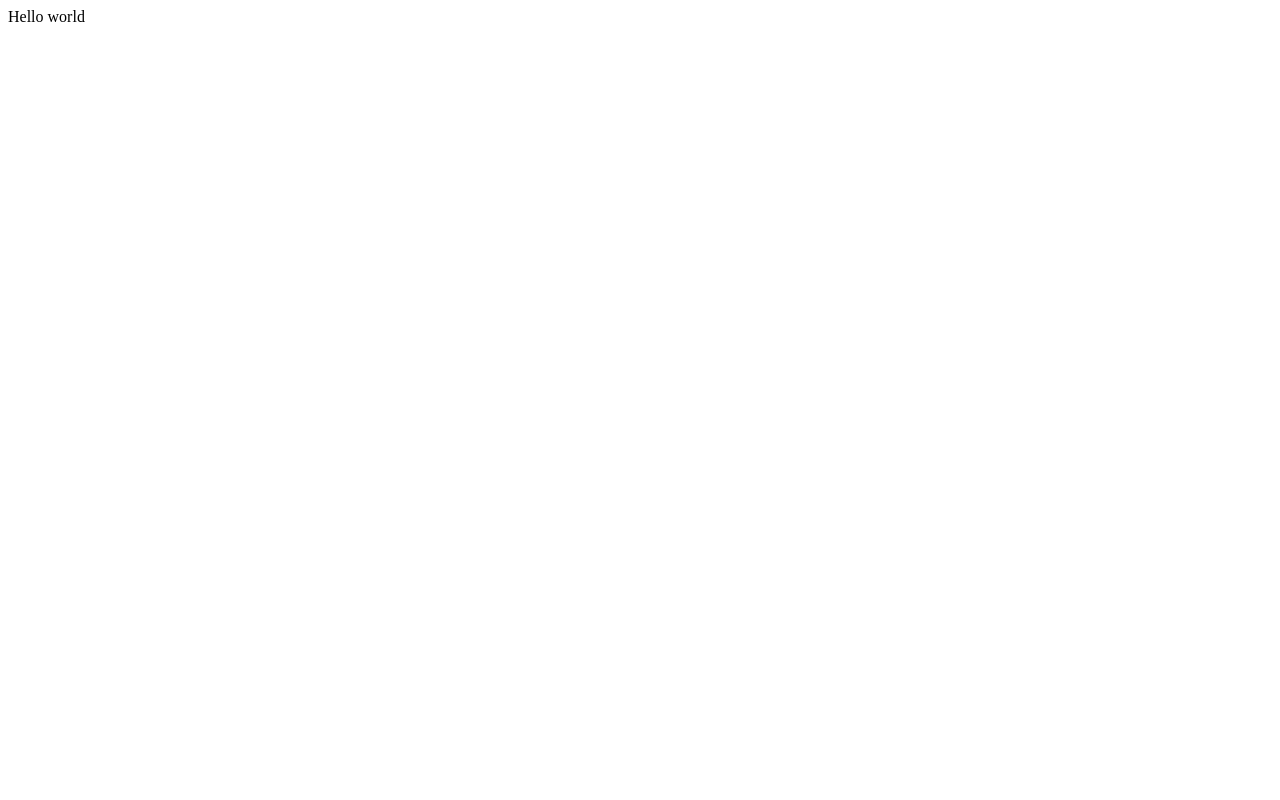
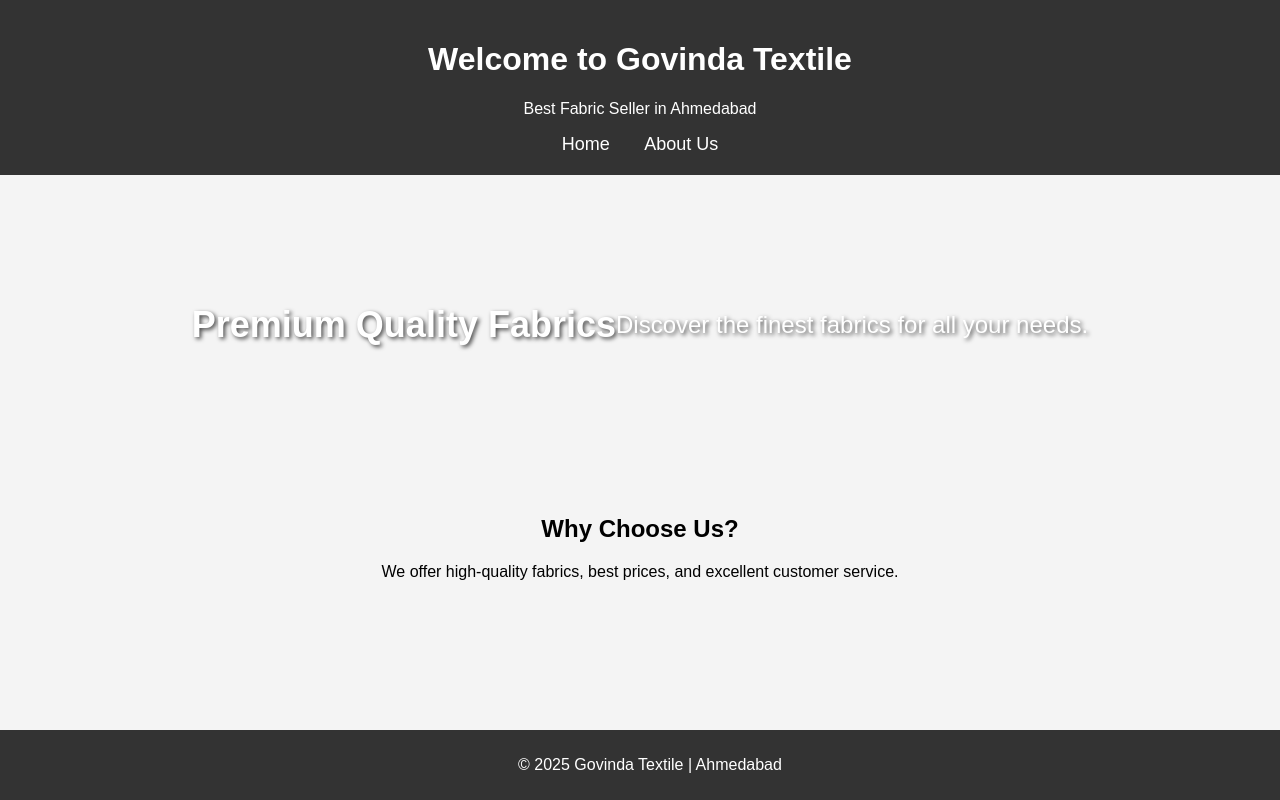
Before and after one commit to niharika1233/niharika1233.github.io, a plain HTML site: page index.html in a window 1280 px wide. Drawn offline with Linux system fonts and the light colour scheme.

Commit message:
Update index.html

```diff
--- a/index.html
+++ b/index.html
@@ -1 +1,33 @@
-Hello world
+<!DOCTYPE html>
+<html lang="en">
+<head>
+    <meta charset="UTF-8">
+    <meta name="viewport" content="width=device-width, initial-scale=1.0">
+    <title>Govinda Textile - Best Fabric Seller in Ahmedabad</title>
+    <link rel="stylesheet" href="style.css">
+</head>
+<body>
+    <header>
+        <h1>Welcome to Govinda Textile</h1>
+        <p>Best Fabric Seller in Ahmedabad</p>
+        <nav>
+            <a href="index.html">Home</a>
+            <a href="about.html">About Us</a>
+        </nav>
+    </header>
+
+    <section class="banner">
+        <h2>Premium Quality Fabrics</h2>
+        <p>Discover the finest fabrics for all your needs.</p>
+    </section>
+
+    <section class="content">
+        <h2>Why Choose Us?</h2>
+        <p>We offer high-quality fabrics, best prices, and excellent customer service.</p>
+    </section>
+
+    <footer>
+        <p>© 2025 Govinda Textile | Ahmedabad</p>
+    </footer>
+</body>
+</html>
```
